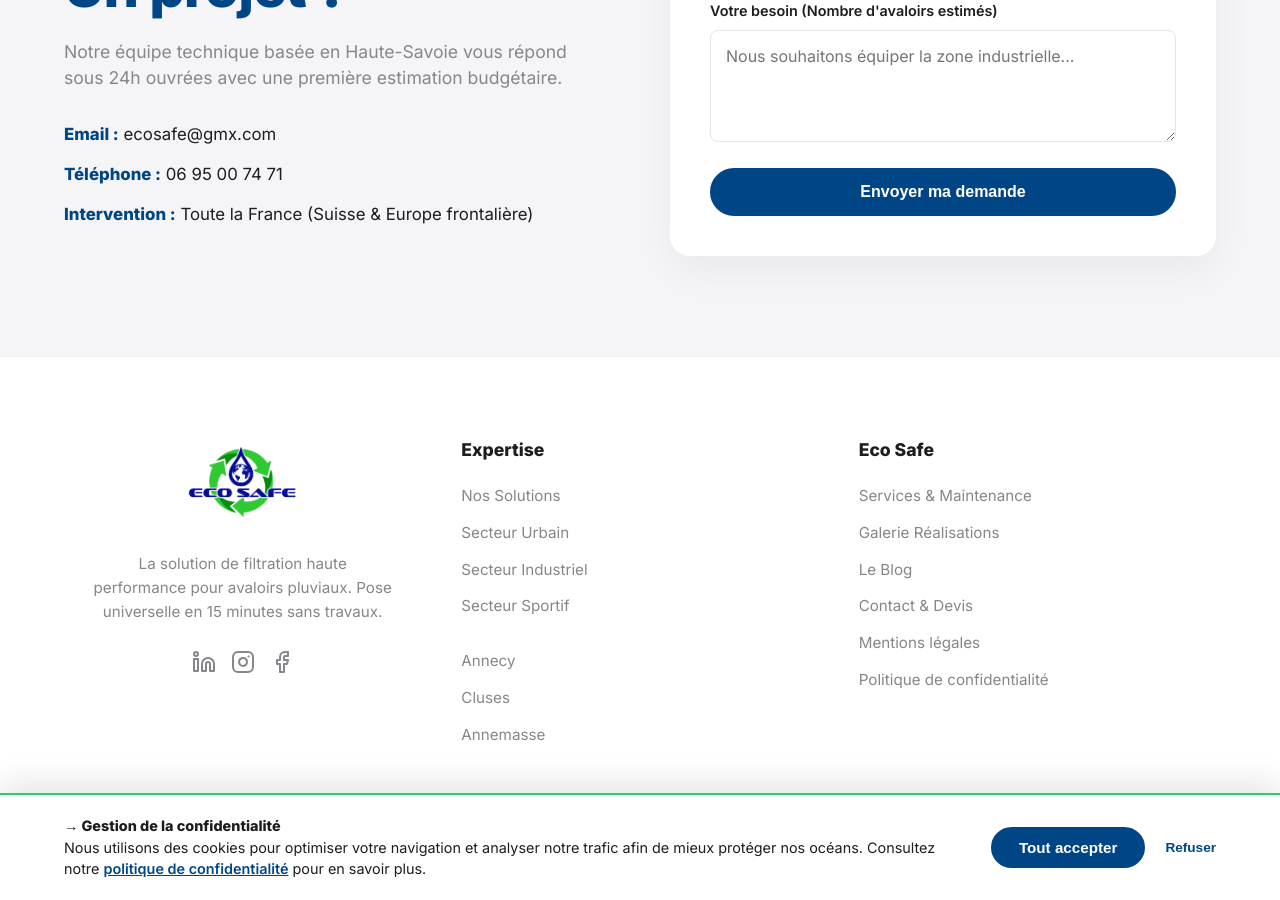
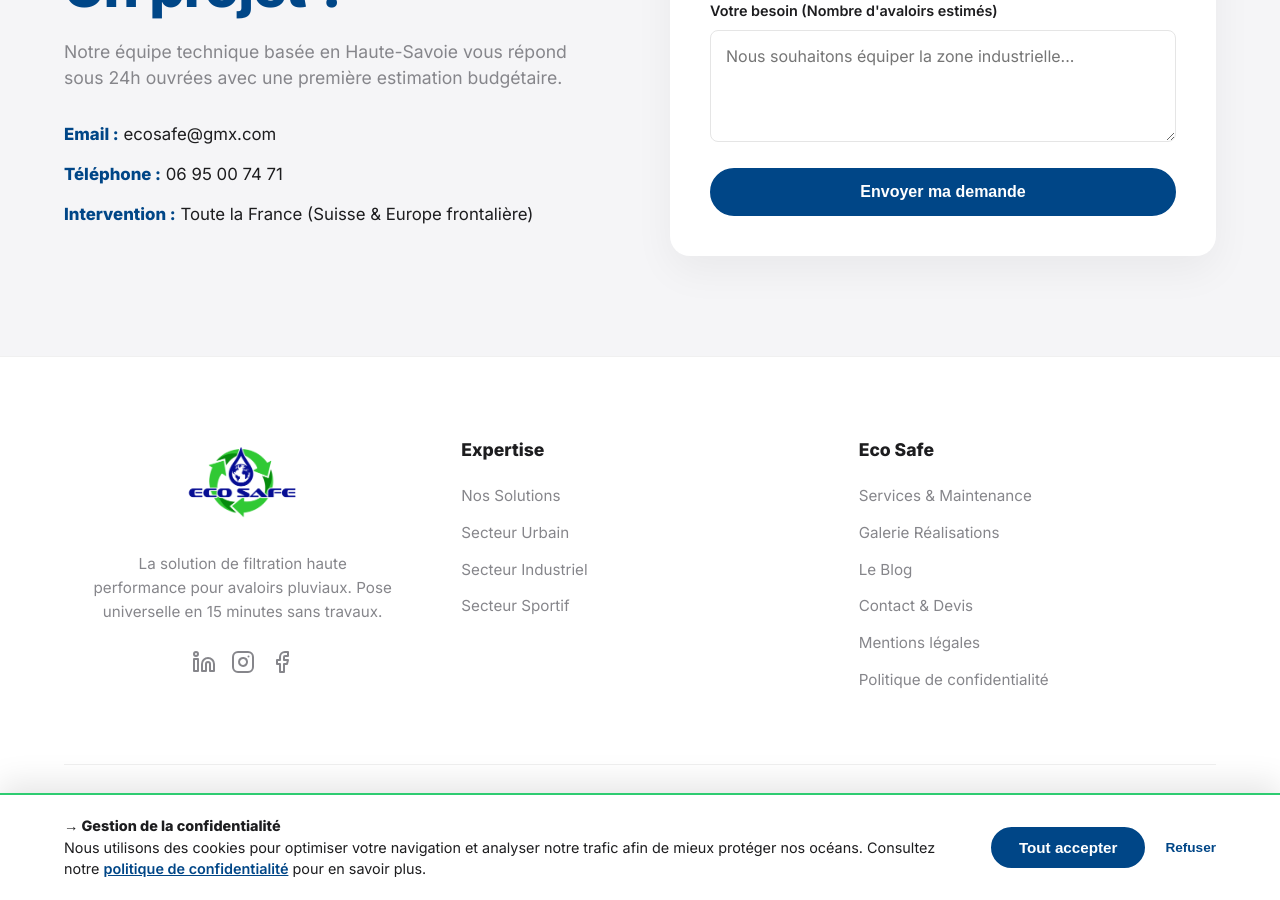
Before and after one commit to DuvalDVL/ecosafe, a Jekyll site: the page built from index.html, in a window 1280 px wide and 900 px high, scrolled down 6623 px. Built offline with Jekyll 4.4.1, drawn with Linux system fonts in a browser that asks for light colours.

Commit message:
Update footer.html

```diff
--- a/_includes/footer.html
+++ b/_includes/footer.html
@@ -32,10 +32,7 @@
           <li style="margin-bottom: 12px;"><a href="{{ site.baseurl }}/produit/industriel/" style="color: var(--text-muted); text-decoration: none; font-size: 0.95rem;">Secteur Industriel</a></li>
           <li style="margin-bottom: 12px;"><a href="{{ site.baseurl }}/produit/complexe-sportif/" style="color: var(--text-muted); text-decoration: none; font-size: 0.95rem;">Secteur Sportif</a></li>
 
-          <li style="margin-top: 30px; margin-bottom: 12px;"><a href="{{ site.baseurl }}/villes/annecy" style="color: var(--text-muted); text-decoration: none; font-size: 0.95rem;">Annecy</a></li>
-          <li style="margin-bottom: 12px;"><a href="{{ site.baseurl }}/villes/cluses" style="color: var(--text-muted); text-decoration: none; font-size: 0.95rem;">Cluses</a></li>
-          <li style="margin-bottom: 12px;"><a href="{{ site.baseurl }}/villes/annemasse" style="color: var(--text-muted); text-decoration: none; font-size: 0.95rem;">Annemasse</a></li>
-        </ul>
+          </ul>
       </div>
 
       <div class="footer-links">
```
